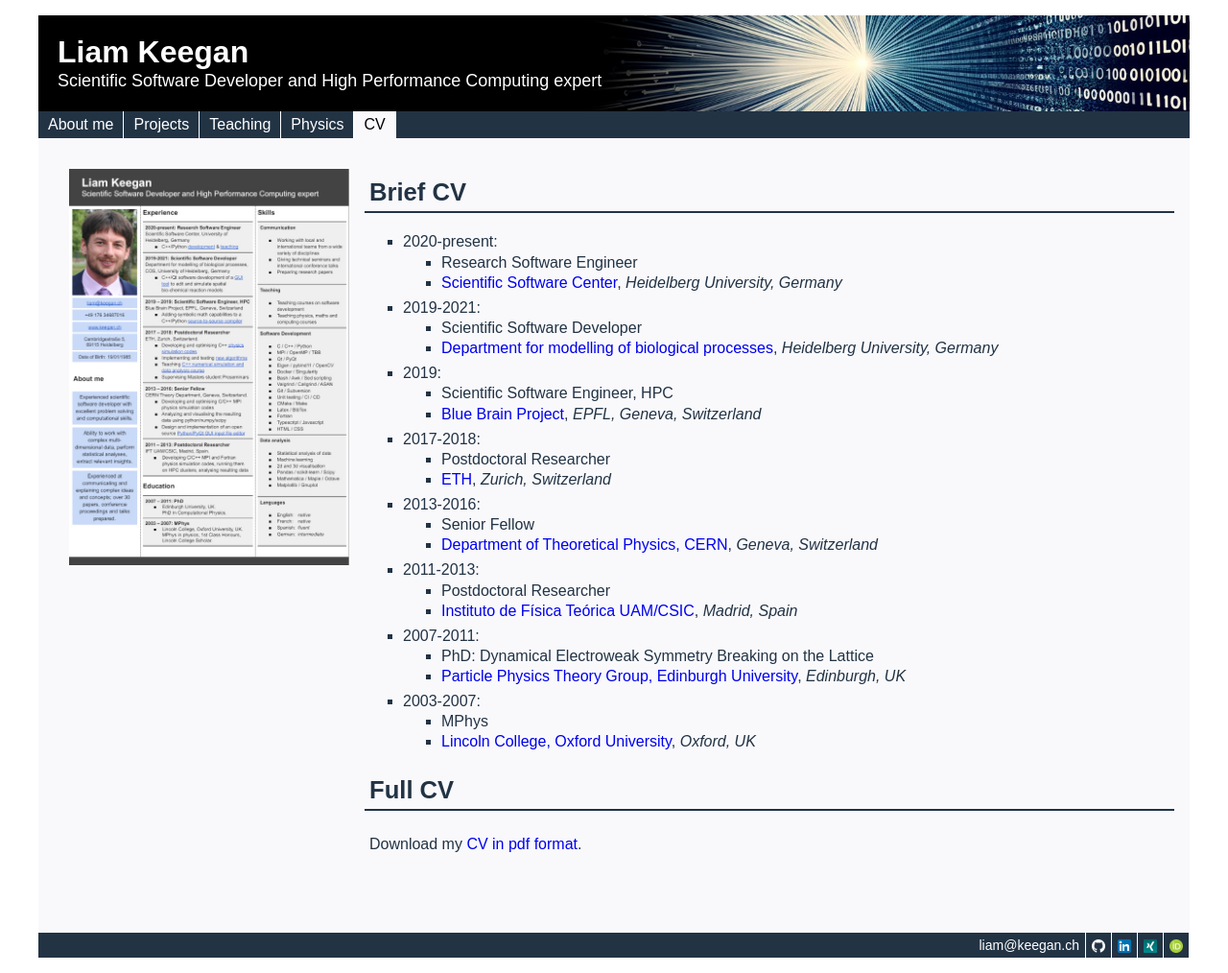
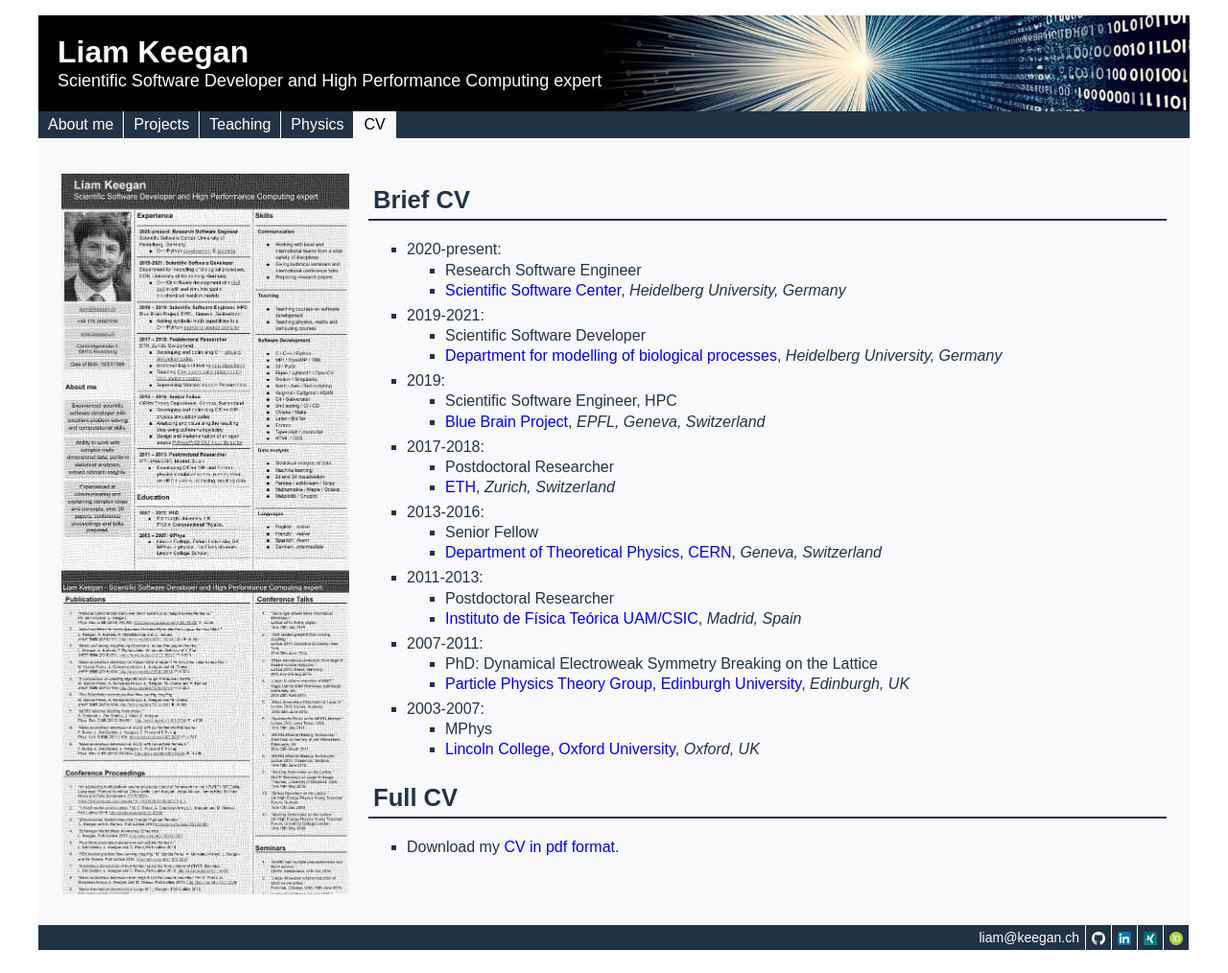
Before and after one commit to lkeegan/lkeegan.github.io, a Jekyll site: the page built from cv.md, in a window 1280 px wide. Shown: the whole page at 96% size. Built offline with Jekyll 4.4.1, drawn with Linux system fonts in a browser that asks for light colours.

Commit message:
add background image to each page

```diff
--- a/_layouts/default.html
+++ b/_layouts/default.html
@@ -53,18 +53,8 @@
           {% endfor %}
         </ul>
       </div>
-      <div id="content">
-        {% if page.image != null %}
-        <div id="pic">
-          {% if page.image_link != null %}
-          <a href="{{ page.image_link }}">
-            {% endif %}
-            <img src="imgs/{{ page.image }}" alt="photo" />
-            {% if page.image_link != null %}
-          </a>
-          {% endif %}
-        </div>
-        {% endif %}
+      <div id="content" style="background-image:url(imgs/{{ page.image }});">
+        <div id="pic"></div>
         <div id="txt">{{ content }}</div>
       </div>
       <div id="footer">
--- a/css/layout.css
+++ b/css/layout.css
@@ -15,6 +15,7 @@
   max-width: 1200px;
   background: #f9f9fc;
   font-family: Arial, sans-serif;
+  color: #234;
 }
 
 #header {
@@ -94,9 +95,12 @@
 
 #content {
   clear: left;
-  padding: 1em;
-  padding-bottom: 3em;
+  padding: 24px;
+  margin-bottom: 32px;
   overflow: auto;
+  background-repeat: no-repeat;
+  background-size: 25% auto;
+  background-position: 24px 37px;
 }
 
 @media screen and (min-width: 768px) {
@@ -112,8 +116,9 @@
 }
 
 @media screen and (max-width: 768px) {
-  #pic {
-    display: none !important;
+  #content {
+    background-image: none !important;
+    padding: 12px;
   }
   #header {
     background-position: left;
@@ -124,25 +129,18 @@
   }
 }
 
-#pic img {
-  width: 100%;
-}
-
 #txt {
   overflow: hidden;
 }
 
 #content h2 {
-  color: #234;
   font-size: 160%;
   padding: 5px 5px 5px 5px;
-  border-top: solid 0px #234;
   border-bottom: solid 2px #234;
 }
 
 #content p {
-  color: #234;
-  padding: 5px 5px 5px 5px;
+  padding: 5px;
 }
 
 #content ul {
--- a/cv.md
+++ b/cv.md
@@ -15,4 +15,4 @@
 
 ## Full CV
 
-Download my [CV in pdf format](docs/CV-Liam-Keegan.pdf).
+- Download my [CV in pdf format](docs/CV-Liam-Keegan.pdf).
```
Also changed, not shown: physics.md (+1 -0 lines), projects.md (+1 -0 lines), teaching.md (+1 -0 lines), imgs/cv.jpg.
